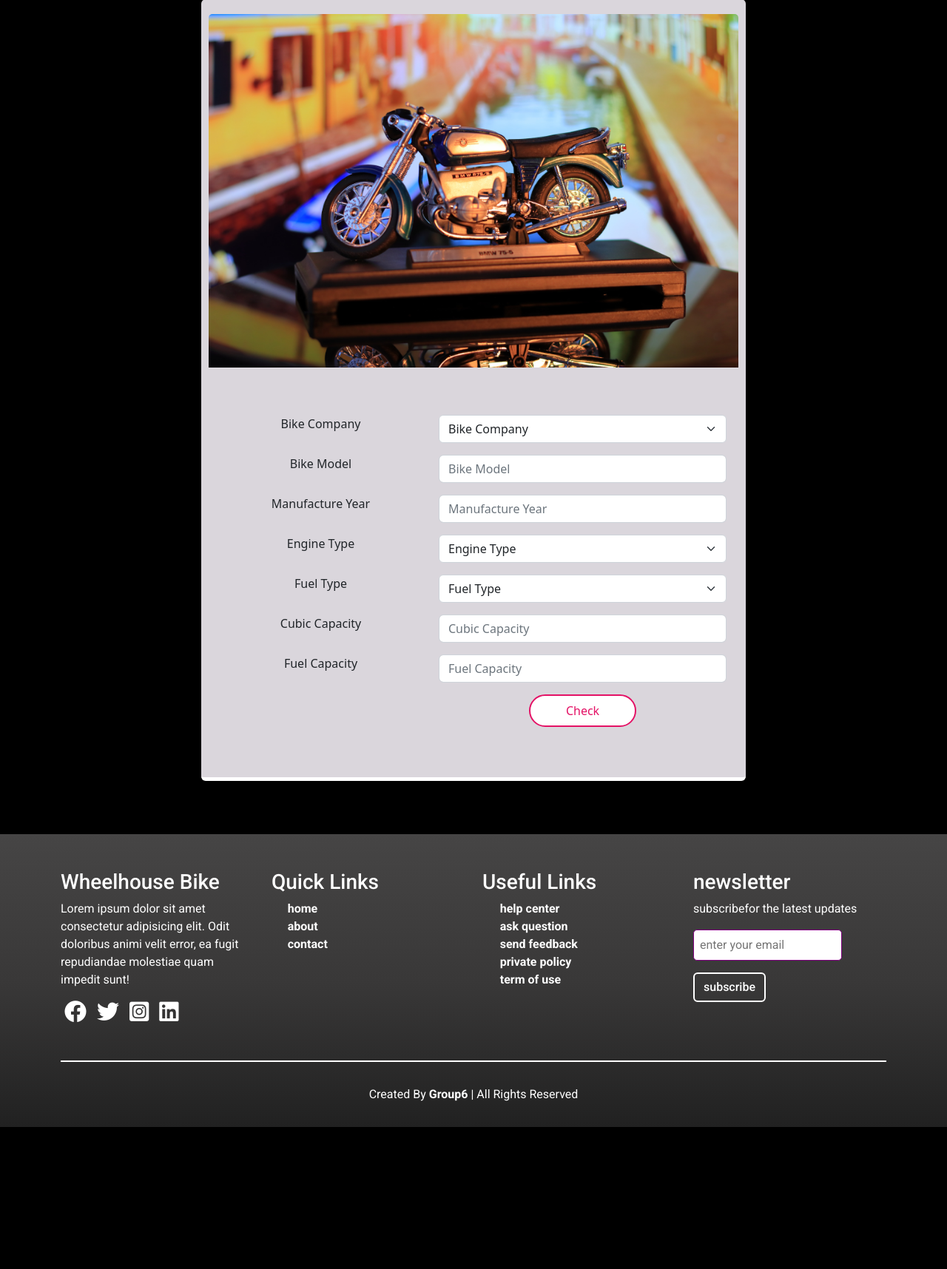
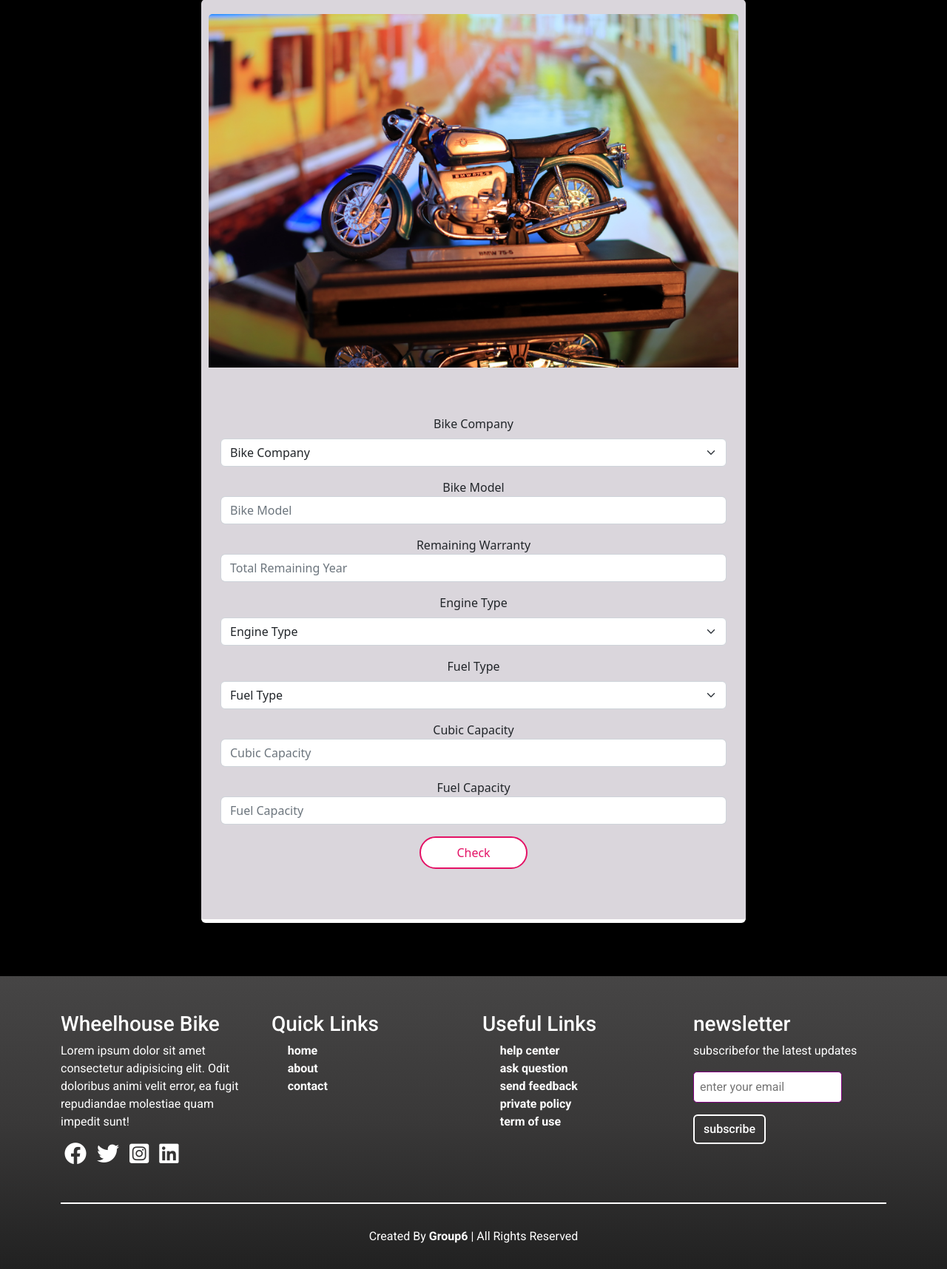
Before and after one commit to SShadabHussain/Bike-Resale-Prediction, a Flask app: page /solution in a window 1280 px wide. Shown: the part 989-2705 px from the top of the page at 74% size. Before the commit the page ends 2513 px from the top, so only its background shows below. Run offline with Flask 3, Linux system fonts and the light colour scheme; parts of the project's set-up code (start-up, migrations or seed data) failed here and were passed over; some libraries are stand-ins or nearby versions.

Commit message:
Bugs Fixed

```diff
--- a/app.py
+++ b/app.py
@@ -1,5 +1,12 @@
 from flask import Flask, render_template, request
+import numpy as np
+import pickle
 app = Flask(__name__)
+
+model_selected_path='model/gb.pkl'
+
+model = pickle.load(open(model_selected_path,'rb'))
+
 
 @app.route('/')
 def index():
@@ -9,7 +16,6 @@ def index():
 @app.route('/solution')
 def solution():
     return render_template('solution.html')
-
 
 @app.route('/contact')
 def contact():
@@ -21,12 +27,45 @@ def thank_you():
     email = request.args.get('email')
     return render_template('thank_you.html',fullname=fullname,email=email)
 
-# @app.about('/about')
-# def about():
-#     return render_template('about.html')
+@app.route('/about')
+def about():
+    return render_template('about.html')
+
+@app.route('/predict', methods=['POST',"GET"])
+def predict():
+    if request.method == 'POST':
+        Bike_company=request.form.get("Bike_company")
+        Bike_Model = request.form.get("Bike_Model")
+        Remaining_warranty=request.form.get("Remaining_warranty")
+        Engine_Type=request.form.get("Engine_Type")
+        Fuel_Type=request.form.get("Fuel_Type")
+        CC=request.form.get("CC")
+        Fuel_Capacity=request.form.get("Fuel_Capacity")
+        print('Bike Company',Bike_company)
+        print("Bike_Model",Bike_Model)
+        print("Remaining_warranty",Remaining_warranty)
+        print("Engine_Type",Engine_Type)
+        print("Fuel_Type",Fuel_Type)
+        print("CC",CC)
+        print("Fuel_Capacity",Fuel_Capacity)
+
+        data=np.array([[CC,Fuel_Capacity,Remaining_warranty,Engine_Type,Fuel_Type]])
+        print(data)
+        print(data.dtype)
+        prediction=model.predict(data)
+
+        output=prediction[0]
+
+        if output<0:
+            return render_template('predict.html',result=" Sorry you cannot sell this bike. ")
+
+        else:
+            return render_template('predict.html',prediction=output)
+
+    else:
+        return render_template('solution.html')
 
 @app.errorhandler(404)
-
 def not_found(e):
     return render_template("error.html")
 
--- a/templates/about.html
+++ b/templates/about.html
@@ -35,10 +35,10 @@
                 <div class="offcanvas-body">
                     <ul class="navbar-nav ms-auto">
                         <li class="nav-item">
-                            <a class="nav-link active" aria-current="page" href="about.html">Home</a>
+                            <a class="nav-link active" aria-current="page" href="{{url_for('index')}}">Home</a>
                         </li>
                         <li class="nav-item">
-                            <a class="nav-link" href="#">About</a>
+                            <a class="nav-link" href="{{url_for('about')}}">About</a>
                         </li>
                         <li class="nav-item">
                             <a class="nav-link" href="{{url_for('solution')}}">Our Solution</a>
@@ -212,7 +212,7 @@
             <div class="row pt-5">
                 <div class="col-12">
                     <div class="credit">
-                        Created By <span>Group6</span> | all rights reserved
+                        Created By <span>Wheel House Bikes</span> | all rights reserved
                     </div>
                 </div>
             </div>
--- a/templates/index.html
+++ b/templates/index.html
@@ -36,7 +36,7 @@
               <a class="nav-link active" aria-current="page" href="{{url_for('index')}}">Home</a>
             </li>
             <li class="nav-item">
-              <a class="nav-link" href="about.html">About</a>
+              <a class="nav-link" href="{{url_for('about')}}">About</a>
             </li>
             <li class="nav-item">
               <a class="nav-link" href="{{url_for('solution')}}">Our Solution</a>
--- a/templates/solution.html
+++ b/templates/solution.html
@@ -87,13 +87,14 @@
                             <img class="card-img-top" src="assests/img/bike1.jpg" alt="">
                         </div><br><br>
                         <div class="card-body">
-                            <form action="" class="form-group">
-                                <div style="margin-bottom: 1rem;" class="row">
-                                    <div class="col-md-5">
-                                        <label class="form-label">Bike Company</label>
-                                    </div>
-                                    <div class="col-md-7">
-                                        <select class="form-select" aria-label="Default select example">
+                            {%block title%}{% endblock %}
+                            {%block content%}
+                            <form action="/predict" method="post">
+                                <div style="margin-bottom: 1rem;" class="form-group">
+
+                                    <label for="Bike_company" class="form-label">Bike Company</label>
+                                    <select id="Bike_company" name="Bike_company" class="form-select"
+                                        aria-label="Default select example">
                                         <option selected>Bike Company</option>
                                         <option value="Bajaj">Bajaj</option>
                                         <option value="TVS">TVS</option>
@@ -119,81 +120,56 @@
                                         <option value="Okinawa">Okinawa</option>
                                         <option value="Bgauss">Bgauss</option>
                                     </select>
+
                                 </div>
+                                <div style="margin-bottom: 1rem;" class="form-group">
+                                    <label for="Bike_Model">Bike Model</label>
+                                    <input id="Bike_Model" type="text" class="form-control" name="Bike_Model"
+                                        placeholder="Bike Model">
                                 </div>
-                                <div style="margin-bottom: 1rem;" class="row">
-                                    <div class="col-md-5">
-                                        <label for="text">Bike Model</label>
+                                <div style="margin-bottom: 1rem;" class="form-group">
+
+                                    <label for="Remaining_warranty">Remaining Warranty</label>
+                                    <input id="Remaining_warranty" type="number" class="form-control"
+                                        name="Remaining_warranty" placeholder="Total Remaining Year">
+
                                 </div>
-                                    <div class="col-md-7">
-                                        <input type="text" class="form-control" name="newsText"
-                                            placeholder="Bike Model">
-                                        <!-- <button type="submit" style="background-color: purple;border: none;"
-                                            class="btn btn-primary mt-3 mb-3">Check</button> -->
-                                    </div>
-                                </div>
-                                <div style="margin-bottom: 1rem;" class="row">
-                                    <div class="col-md-5">
-                                        <label for="text">Manufacture Year</label>
-                                    </div>
-                                    <div class="col-md-7">
-                                        <input type="text" class="form-control" name="newsText"
-                                            placeholder="Manufacture Year">
-                                        <!-- <button type="submit" style="background-color: purple;border: none;"
-                                            class="btn btn-primary mt-3 mb-3">Check</button> -->
-                                    </div>
-                                </div>
-                                <div style="margin-bottom: 1rem;" class="row">
-                                    <div class="col-md-5">
-                                        <label class="form-label">Engine Type</label>
-                                    </div>
-                                    <div class="col-md-7">
-                                        <select class="form-select" aria-label="Default select example">
+                                <div style="margin-bottom: 1rem;" class="form-group">
+                                    <label for="Engine_Type" class="form-label">Engine Type</label>
+                                    <select id="Engine_Type" name="Engine_Type" class="form-select"
+                                        aria-label="Default select example">
                                         <option selected>Engine Type</option>
-                                            <option value="Single">Single</option>
-                                            <option value="V-twin">V-twin</option>
-                                            <option value="Boxer">Boxer</option>
-                                            <option value="Two-Stroke">Two-Stroke</option>
-                                            <option value="Dual Stroke">Dual Stroke</option>
-                                            <option value="Oxidiser-Air inlet">Oxidiser-Air inlet</option>
+                                        <option value=0>Single</option>
+                                        <option value=1>V-twin</option>
+                                        <option value=3>Boxer</option>
+                                        <option value=4>Two-Stroke</option>
+                                        <option value=5>Dual Stroke</option>
+                                        <option value=6>Oxidiser-Air inlet</option>
                                     </select>
                                 </div>
-                                </div>
-                                <div style="margin-bottom: 1rem;" class="row">
-                                    <div class="col-md-5">
-                                        <label class="form-label">Fuel Type</label>
-                                    </div>
-                                    <div class="col-md-7">
-                                        <select class="form-select" aria-label="Default select example">
+                                <div style="margin-bottom: 1rem;" class="form-group">
+                                    <label for="Fuel_Type" class="form-label">Fuel Type</label>
+                                    <select id="Fuel_Type" name="Fuel_Type" class="form-select"
+                                        aria-label="Default select example">
                                         <option selected>Fuel Type</option>
-                                            <option value="Petrol">Petrol</option>
-                                            <option value="Electricity">Electricity</option>
+                                        <option value=0>Petrol</option>
+                                        <option value=1>Electricity</option>
 
                                     </select>
                                 </div>
+                                <div style="margin-bottom: 1rem;" class="form-group">
+                                    <label for="CC">Cubic Capacity</label>
+                                    <input id="CC" type="number" class="form-control" name="CC"
+                                        placeholder="Cubic Capacity">
                                 </div>
-                                <div style="margin-bottom: 1rem;" class="row">
-                                    <div class="col-md-5">
-                                        <label for="text">Cubic Capacity</label>
-                                    </div>
-                                    <div class="col-md-7">
-                                        <input type="text" class="form-control" name="newsText"
-                                            placeholder="Cubic Capacity">
-                                        <!-- <button type="submit" style="background-color: purple;border: none;"
-                                            class="btn btn-primary mt-3 mb-3">Check</button> -->
-                                    </div>
-                                </div>
-                                <div style="margin-bottom: 1rem;" class="row">
-                                    <div class="col-md-5">
-                                        <label for="text">Fuel Capacity</label>
-                                    </div>
-                                    <div class="col-md-7">
-                                        <input type="text" class="form-control" name="newsText"
+                                <div style="margin-bottom: 1rem;" class="form-group">
+                                    <label for="Fuel_Capacity">Fuel Capacity</label>
+                                    <input id="Fuel_Capacity" type="number" class="form-control" name="Fuel_Capacity"
                                         placeholder="Fuel Capacity">
                                     <button type="submit" class="btn btn-main mt-3 mb-3">Check</button>
                                 </div>
-                                </div>
                             </form>
+                            {%endblock%}
                         </div>
 
                     </div>
```
Lines whose indentation alone changed are shown as unchanged.
